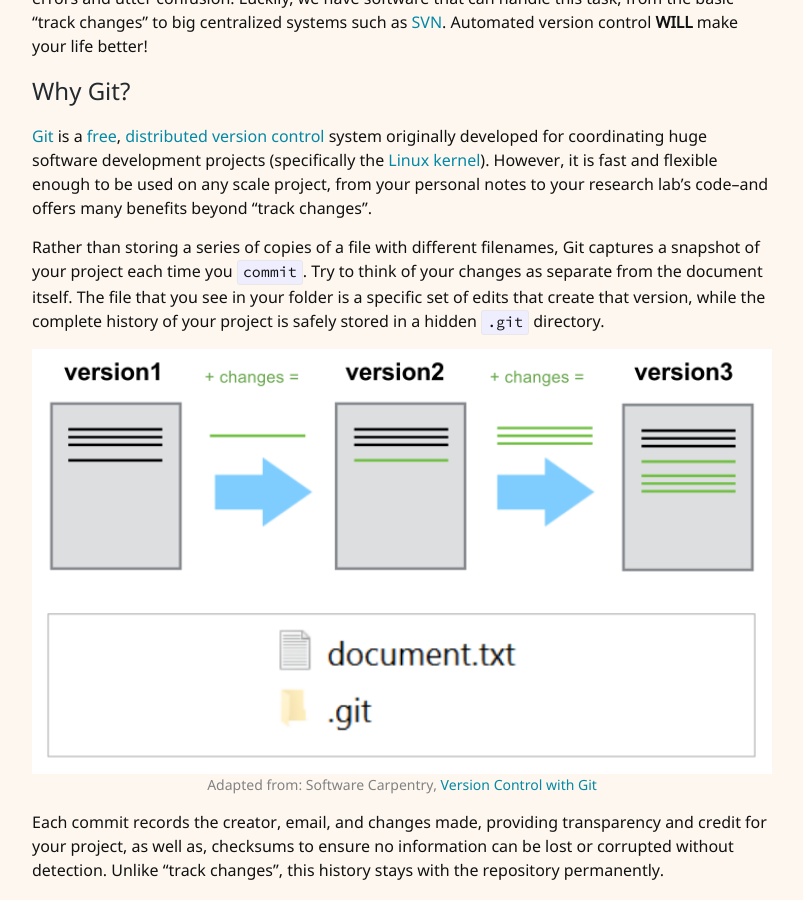
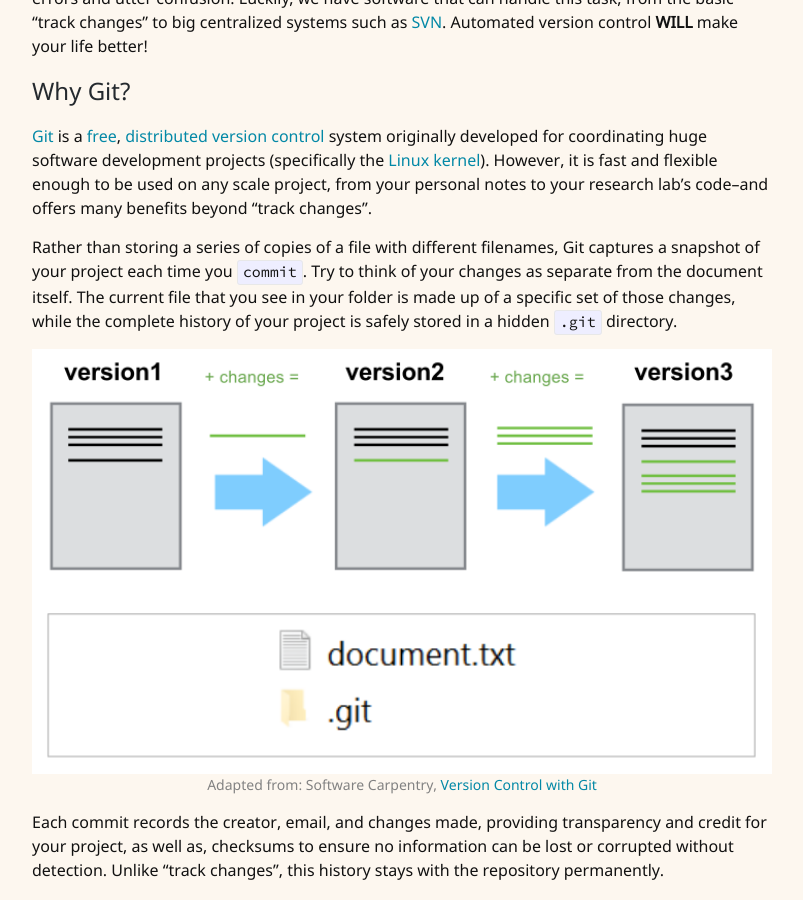
Before and after one commit to evanwill/get-git, a Jekyll site: the page built from 1-why.md, in a window 1280 px wide and 900 px high, scrolled down 887 px. Shown: the whole window, without its empty margins (238-1041 px from the left). Built offline with Jekyll 4.4.1, drawn with Linux system fonts in a browser that asks for light colours.

Commit message:
update why

```diff
--- a/1-why.md
+++ b/1-why.md
@@ -20,7 +20,7 @@ However, it is fast and flexible enough to be used on any scale project, from yo
 
 Rather than storing a series of copies of a file with different filenames, Git captures a snapshot of your project each time you `commit`.
 Try to think of your changes as separate from the document itself.
-The file that you see in your folder is a specific set of edits that create that version, while the complete history of your project is safely stored in a hidden `.git` directory.
+The current file that you see in your folder is made up of a specific set of those changes, while the complete history of your project is safely stored in a hidden `.git` directory.
 
 {% include figure.html file="versions.png" alt="file versions" caption="Adapted from: Software Carpentry, <a href='http://swcarpentry.github.io/git-novice/01-basics/' target='_blank'>Version Control with Git</a>" width="100%" %}
 
```
